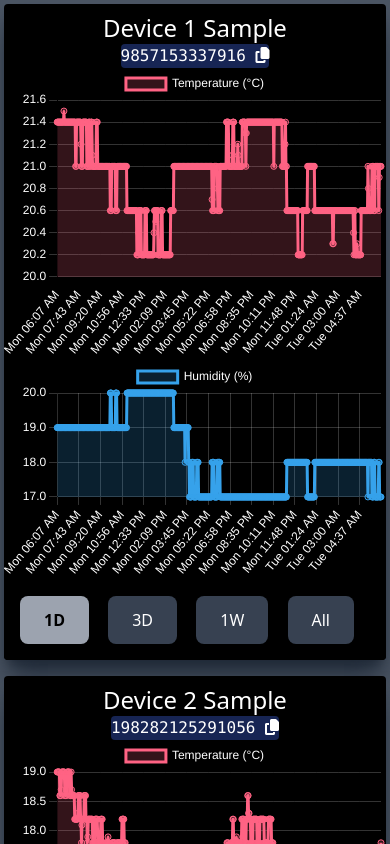
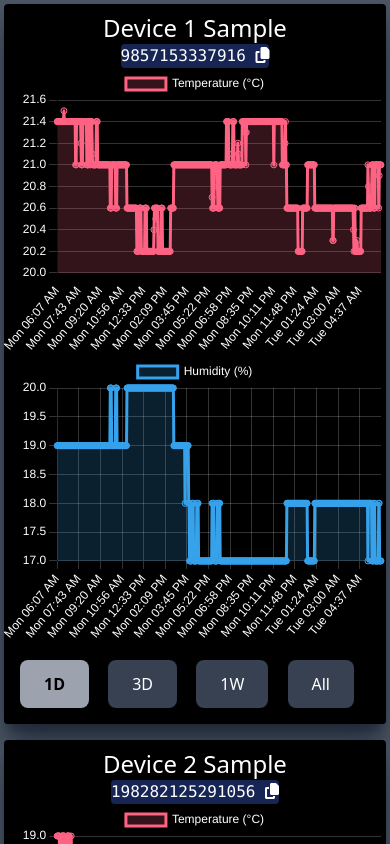
Before and after one commit to ramzialhaddad/humiditytemp, a SvelteKit app: page / in a window 390 px wide. Shown: the top 844 px of the page. Built offline with nearby package versions, Linux system fonts and the light colour scheme.

Commit message:
made the heights of the graphs more consistent in mobile view

```diff
--- a/src/routes/Graph.svelte
+++ b/src/routes/Graph.svelte
@@ -164,10 +164,10 @@
 
 <div>
 	<div class="flex min-h-[32rem] flex-wrap">
-		<div class="flex lg:flex-1 w-full">
+		<div class="flex min-h-[18rem] lg:flex-1 w-full">
 			<canvas id="{data}-temp" class="w-full h-full"></canvas>
 		</div>
-		<div class="flex lg:flex-1 w-full">
+		<div class="flex min-h-[18rem] lg:flex-1 w-full">
 			<canvas id="{data}-humidity" class="w-full h-full"></canvas>
 		</div>
 	</div>
```
